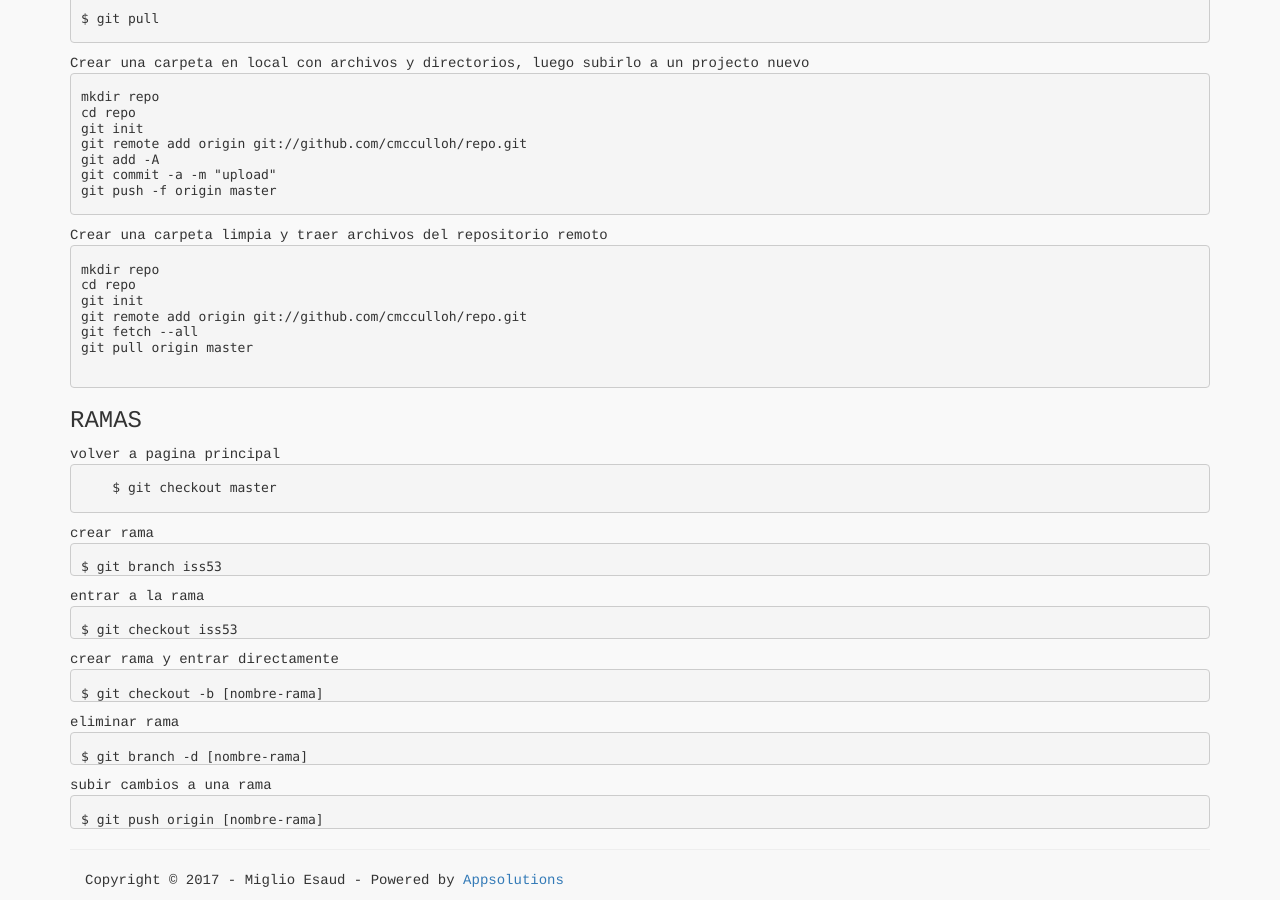
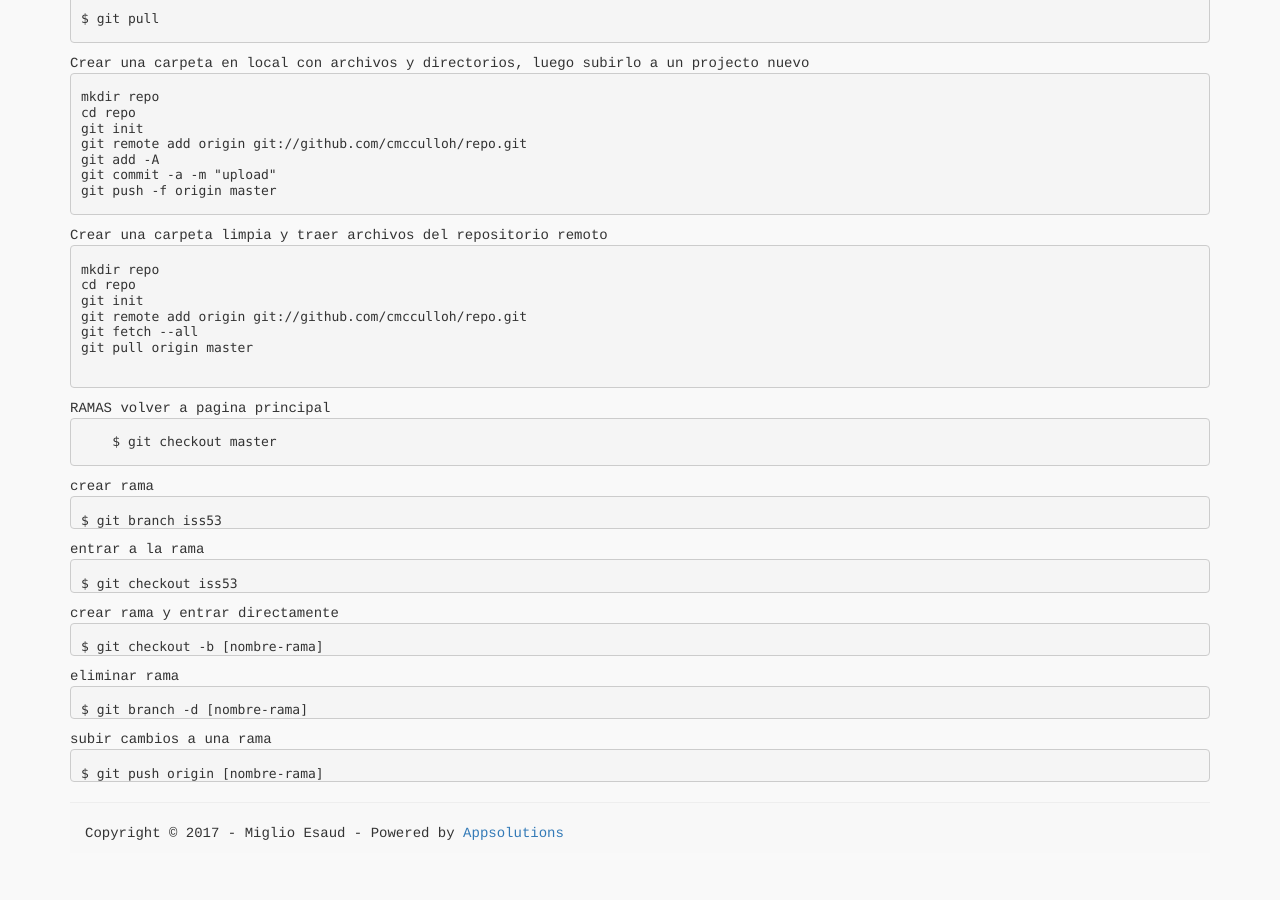
Before and after one commit to mig1098/mig1098.github.io, a Jekyll site: the page built from gitlab-guia/index.html, in a window 1280 px wide and 900 px high, scrolled down 895 px. Built offline with Jekyll 4.4.1, drawn with Linux system fonts in a browser that asks for light colours; Markdown is read by kramdown in place of the engine named in the settings; after the commit the page ends 1748 px from its top, so only the background shows below that.

```diff
--- a/gitlab-guia/index.html
+++ b/gitlab-guia/index.html
@@ -133,9 +133,10 @@ git pull origin master
 </pre>
 
 <div>
-    <h3>RAMAS</h3>
+    RAMAS
     volver a pagina principal
 </div>
+
 <pre>
     <code>
     $ git checkout master
```
